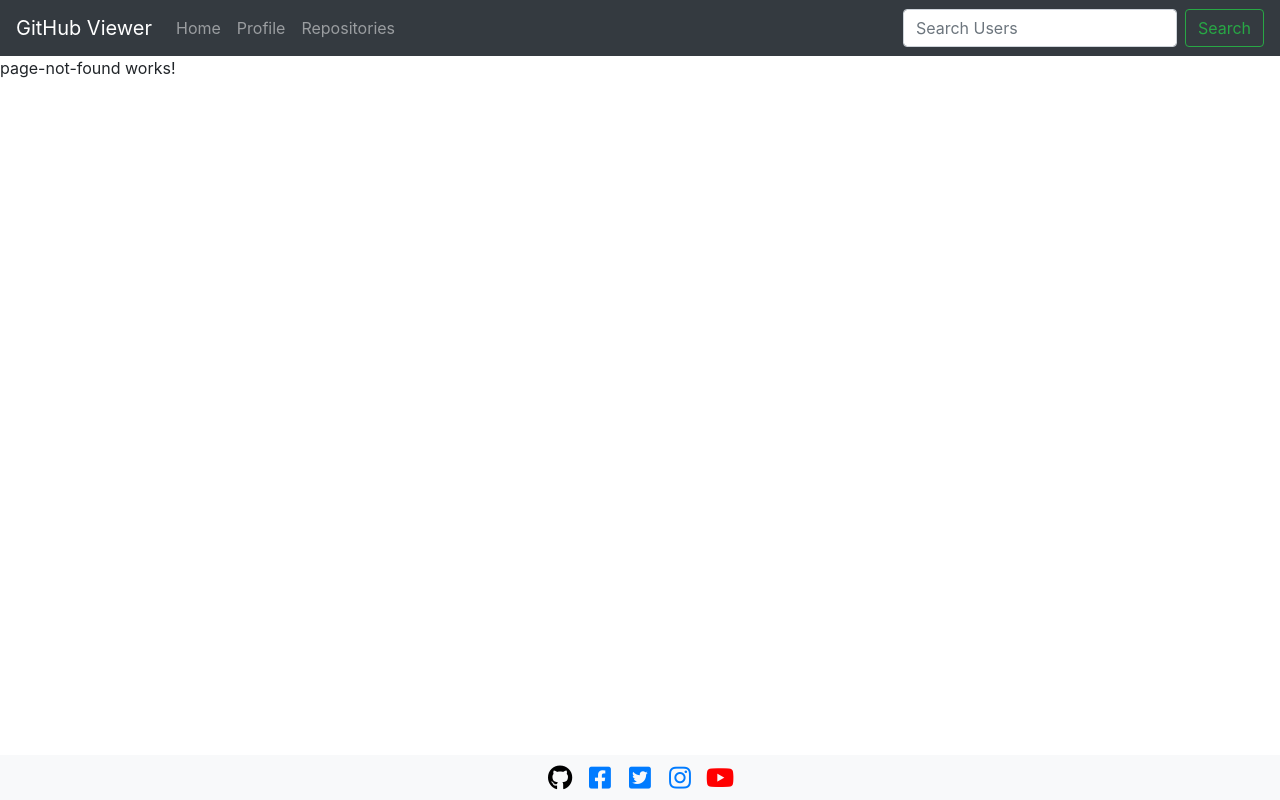
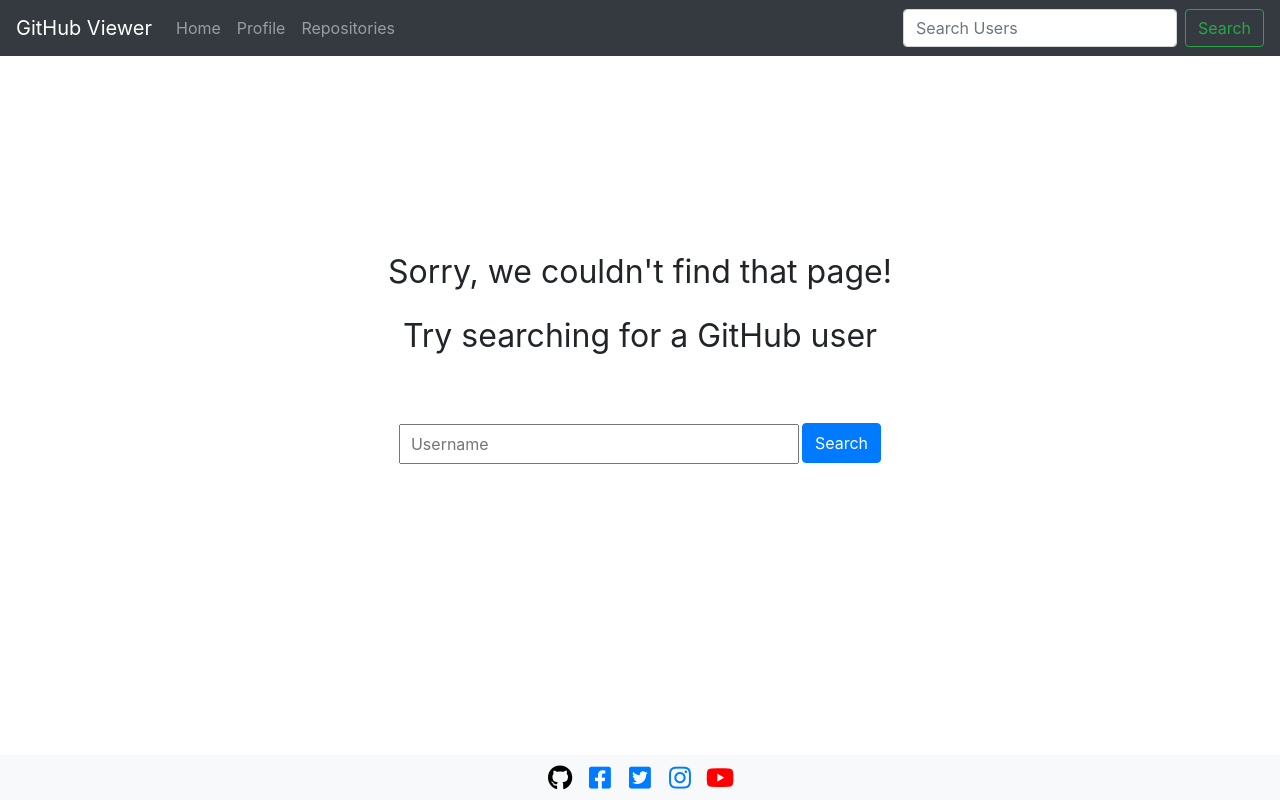
Before and after one commit to henrievjen/GitHub-Viewer, an Angular app: page /404 in a window 1280 px wide. Built offline with nearby package versions, Linux system fonts and the light colour scheme.

Commit message:
'Page Not Found' page working

```diff
--- a/src/app/page-not-found/page-not-found.component.css
+++ b/src/app/page-not-found/page-not-found.component.css
@@ -0,0 +1,3 @@
+#page-not-found-text {
+    padding-top: 15%;
+}
--- a/src/app/page-not-found/page-not-found.component.html
+++ b/src/app/page-not-found/page-not-found.component.html
@@ -1,3 +1,8 @@
-<p>
-  page-not-found works!
-</p>
+<div class="w-100 h-100 text-center container" id="page-not-found-text">
+  <p style="font-size: 200%">Sorry, we couldn't find that page!</p>
+  <p style="font-size: 200%">Try searching for a GitHub user</p>
+  <form action="#" autocomplete="off">
+    <input class="mt-5" id="username" type="text" placeholder="Username" name="username" />
+    <input type="submit" class="btn btn-primary" id="inputBtn" value="Search" title="Search for User" (click)="this.validation()">
+  </form>
+</div>
--- a/src/app/page-not-found/page-not-found.component.ts
+++ b/src/app/page-not-found/page-not-found.component.ts
@@ -1,4 +1,5 @@
 import { Component, OnInit } from '@angular/core';
+import { AppService } from '../app.service';
 
 @Component({
   selector: 'app-page-not-found',
@@ -7,13 +8,23 @@ import { Component, OnInit } from '@angular/core';
 })
 export class PageNotFoundComponent implements OnInit {
 
-  constructor() { }
+  constructor(private appService: AppService) { }
 
   ngOnInit() {
     sessionStorage.clear();
     document.getElementById('home-navbar').classList.remove('active');
     document.getElementById('profile-navbar').classList.remove('active');
     document.getElementById('repositories-navbar').classList.remove('active');
+
+    (<HTMLInputElement> document.getElementById('navbar-username')).placeholder = 'Search Users';
+  }
+
+  public validation(): void {
+    if ((<HTMLInputElement> document.getElementById('username')).value.trim().length > 0) {
+      this.appService.setUser((<HTMLInputElement> document.getElementById('username')).value);
+      sessionStorage.setItem('username', (<HTMLInputElement> document.getElementById('username')).value);
+      (<HTMLInputElement> document.getElementById('username')).value = "";
+    }
   }
 
 }
```
